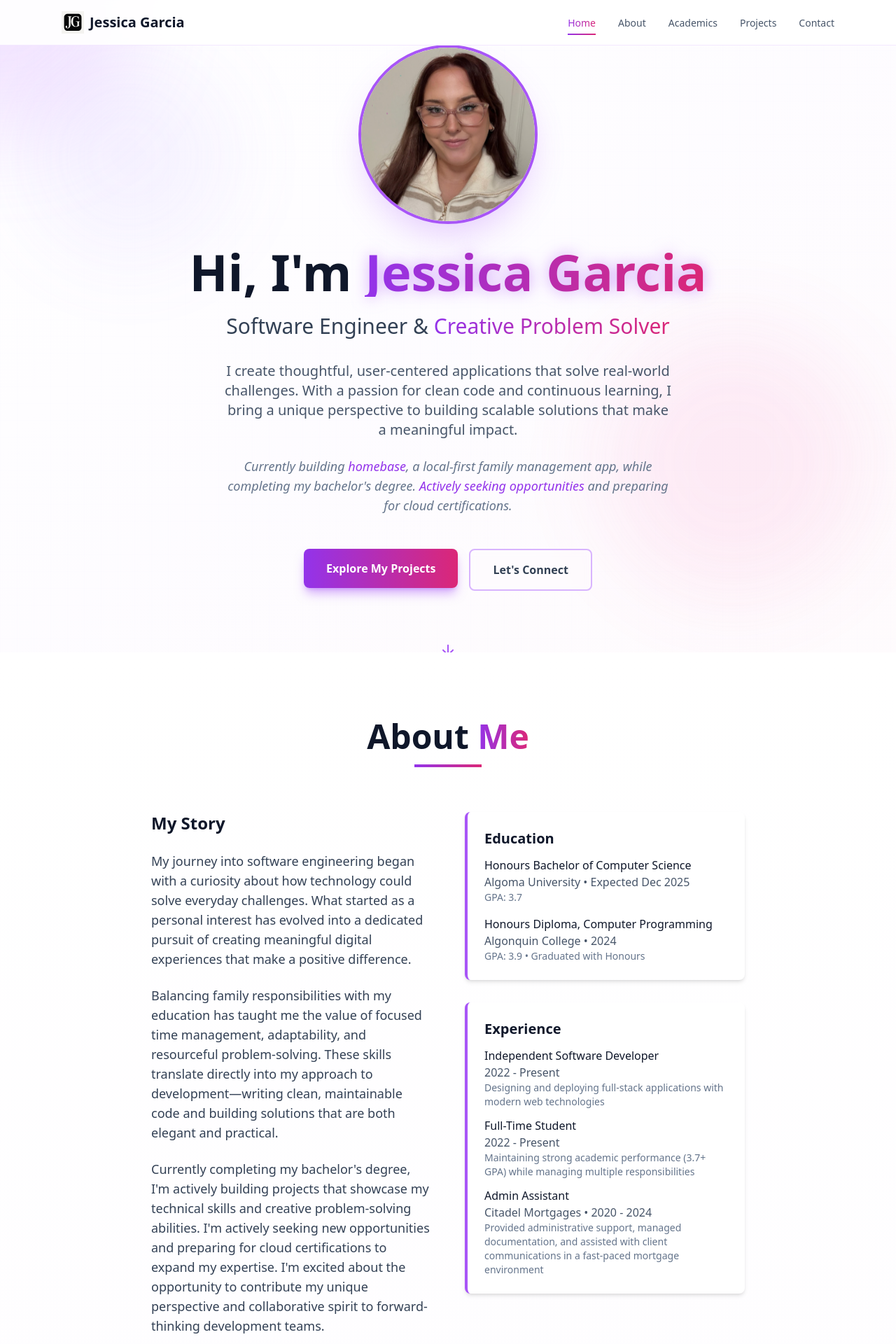
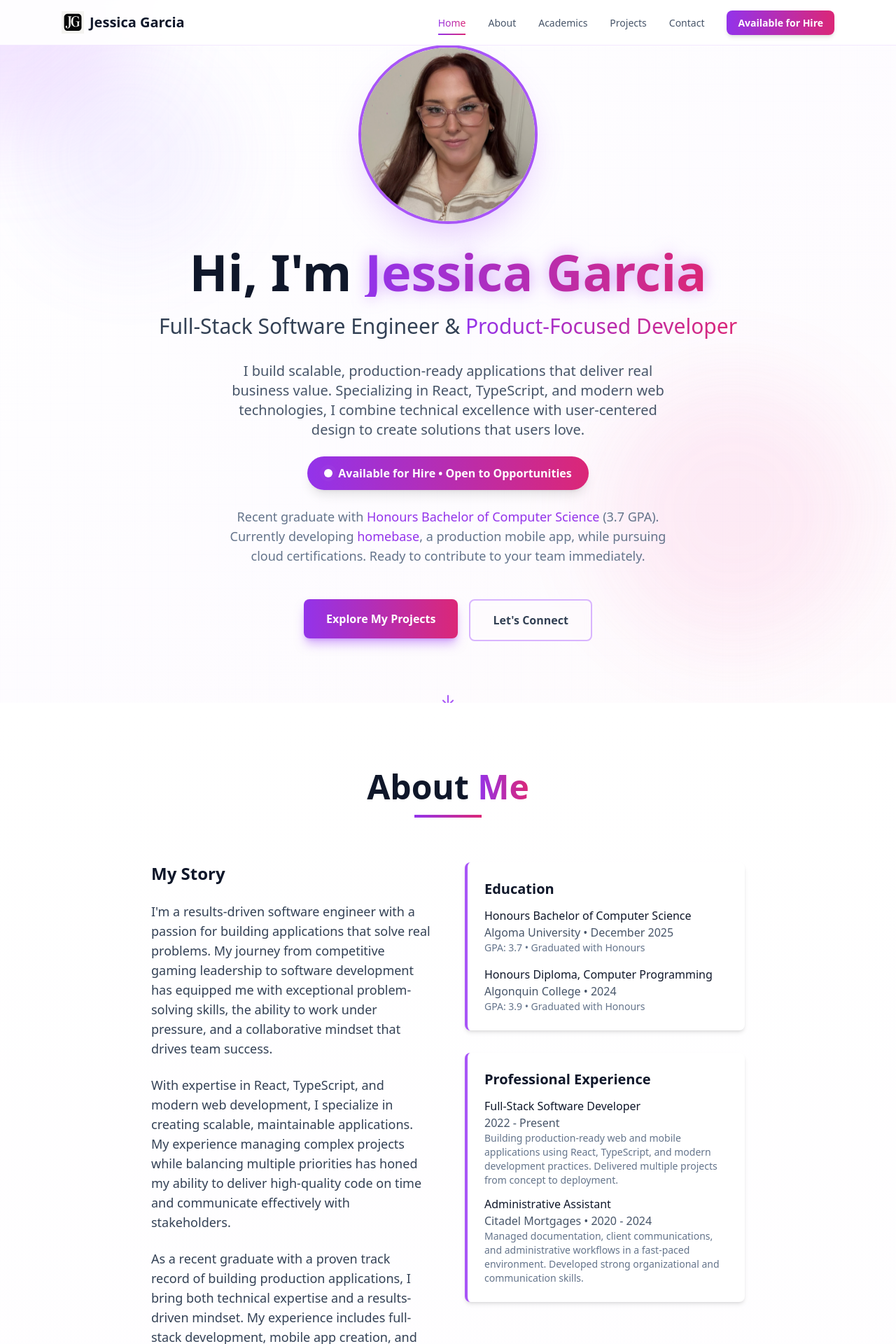
Before and after one commit to JessicaCodesx/jessicagarcia, a React (Vite) app: page / in a window 1280 px wide. Shown: the top 1920 px of the page at 70% size. Built offline with nearby package versions, Linux system fonts and the light colour scheme.

Commit message:
quick refresh

```diff
--- a/src/components/About.tsx
+++ b/src/components/About.tsx
@@ -63,24 +63,23 @@ const About = () => {
             </h3>
 
             <p className="text-base sm:text-lg text-slate-700 leading-relaxed">
-              My journey into software engineering began with a curiosity about how technology
-              could solve everyday challenges. What started as a personal interest has evolved
-              into a dedicated pursuit of creating meaningful digital experiences that make
-              a positive difference.
+              I'm a results-driven software engineer with a passion for building applications that solve real problems.
+              My journey from competitive gaming leadership to software development has equipped me with exceptional
+              problem-solving skills, the ability to work under pressure, and a collaborative mindset that drives team success.
             </p>
 
             <p className="text-base sm:text-lg text-slate-700 leading-relaxed">
-              Balancing family responsibilities with my education has taught me the value of
-              focused time management, adaptability, and resourceful problem-solving. These
-              skills translate directly into my approach to development—writing clean,
-              maintainable code and building solutions that are both elegant and practical.
+              With expertise in React, TypeScript, and modern web development, I specialize in creating scalable,
+              maintainable applications. My experience managing complex projects while balancing multiple priorities
+              has honed my ability to deliver high-quality code on time and communicate effectively with stakeholders.
             </p>
 
             <p className="text-base sm:text-lg text-slate-700 leading-relaxed">
-              Currently completing my bachelor's degree, I'm actively building projects that showcase my technical skills and
-              creative problem-solving abilities. I'm actively seeking new opportunities and preparing for cloud certifications
-              to expand my expertise. I'm excited about the opportunity to contribute
-              my unique perspective and collaborative spirit to forward-thinking development teams.
+              As a recent graduate with a proven track record of building production applications, I bring both
+              technical expertise and a results-driven mindset. My experience includes full-stack development,
+              mobile app creation, and managing complex projects from concept to deployment. I'm actively seeking
+              software engineering roles where I can leverage my skills in React, TypeScript, and modern web
+              technologies to deliver impactful solutions.
             </p>
           </motion.div>
 
@@ -92,8 +91,8 @@ const About = () => {
               <div className="space-y-4">
                 <div>
                   <p className="font-medium text-slate-900">Honours Bachelor of Computer Science</p>
-                  <p className="text-slate-600">Algoma University • Expected Dec 2025</p>
-                  <p className="text-sm text-slate-500">GPA: 3.7</p>
+                  <p className="text-slate-600">Algoma University • December 2025</p>
+                  <p className="text-sm text-slate-500">GPA: 3.7 • Graduated with Honours</p>
                 </div>
                 <div>
                   <p className="font-medium text-slate-900">Honours Diploma, Computer Programming</p>
@@ -105,22 +104,17 @@ const About = () => {
 
             {/* Experience */}
             <div className="bg-white p-6 rounded-lg border-l-4 border-purple-500 shadow-md hover:shadow-lg transition-shadow">
-              <h4 className="text-lg sm:text-xl font-semibold text-slate-900 mb-3">Experience</h4>
+              <h4 className="text-lg sm:text-xl font-semibold text-slate-900 mb-3">Professional Experience</h4>
               <div className="space-y-3">
                 <div>
-                  <p className="font-medium text-slate-900">Independent Software Developer</p>
+                  <p className="font-medium text-slate-900">Full-Stack Software Developer</p>
                   <p className="text-slate-600">2022 - Present</p>
-                  <p className="text-sm text-slate-500">Designing and deploying full-stack applications with modern web technologies</p>
+                  <p className="text-sm text-slate-500">Building production-ready web and mobile applications using React, TypeScript, and modern development practices. Delivered multiple projects from concept to deployment.</p>
                 </div>
                 <div>
-                  <p className="font-medium text-slate-900">Full-Time Student</p>
-                  <p className="text-slate-600">2022 - Present</p>
-                  <p className="text-sm text-slate-500">Maintaining strong academic performance (3.7+ GPA) while managing multiple responsibilities</p>
-                </div>
-                <div>
-                  <p className="font-medium text-slate-900">Admin Assistant</p>
+                  <p className="font-medium text-slate-900">Administrative Assistant</p>
                   <p className="text-slate-600">Citadel Mortgages • 2020 - 2024</p>
-                  <p className="text-sm text-slate-500">Provided administrative support, managed documentation, and assisted with client communications in a fast-paced mortgage environment</p>
+                  <p className="text-sm text-slate-500">Managed documentation, client communications, and administrative workflows in a fast-paced environment. Developed strong organizational and communication skills.</p>
                 </div>
               </div>
             </div>
--- a/src/components/Header.tsx
+++ b/src/components/Header.tsx
@@ -58,7 +58,7 @@ const Header = () => {
           </motion.div>
 
           {/* Desktop Navigation */}
-          <nav className="hidden md:flex space-x-8">
+          <nav className="hidden md:flex items-center space-x-8">
             {navigation.map((item, index) => (
               <motion.div
                 key={item.name}
@@ -88,6 +88,20 @@ const Header = () => {
                 </Link>
               </motion.div>
             ))}
+            <motion.div
+              initial={{ opacity: 0, scale: 0.8 }}
+              animate={{ opacity: 1, scale: 1 }}
+              transition={{ delay: 0.5 }}
+            >
+              <Link
+                to="/contact"
+                className="bg-gradient-to-r from-purple-600 to-pink-600 text-white px-4 py-2 rounded-lg text-sm font-semibold hover:from-purple-500 hover:to-pink-500 transition-all shadow-md hover:shadow-lg"
+                whileHover={{ scale: 1.05 }}
+                whileTap={{ scale: 0.95 }}
+              >
+                Available for Hire
+              </Link>
+            </motion.div>
           </nav>
 
           {/* Mobile Menu Button */}
--- a/src/components/Hero.tsx
+++ b/src/components/Hero.tsx
@@ -139,8 +139,8 @@ const Hero = () => {
           className="text-lg sm:text-xl md:text-2xl lg:text-3xl text-slate-700 mb-8 font-light px-2"
           variants={itemVariants}
         >
-          Software Engineer &{' '}
-          <span className="bg-gradient-to-r from-purple-600 to-pink-600 bg-clip-text text-transparent font-medium">Creative Problem Solver</span>
+          Full-Stack Software Engineer &{' '}
+          <span className="bg-gradient-to-r from-purple-600 to-pink-600 bg-clip-text text-transparent font-medium">Product-Focused Developer</span>
         </motion.h2>
 
         {/* Bio */}
@@ -148,17 +148,37 @@ const Hero = () => {
           className="text-base sm:text-lg md:text-xl text-slate-600 mb-6 max-w-2xl mx-auto leading-relaxed px-4"
           variants={itemVariants}
         >
-          I create thoughtful, user-centered applications that solve real-world challenges.
-          With a passion for clean code and continuous learning, I bring a unique perspective
-          to building scalable solutions that make a meaningful impact.
+          I build scalable, production-ready applications that deliver real business value.
+          Specializing in React, TypeScript, and modern web technologies, I combine technical
+          excellence with user-centered design to create solutions that users love.
         </motion.p>
+
+        {/* Availability Badge */}
+        <motion.div
+          className="mb-6"
+          variants={itemVariants}
+        >
+          <motion.div
+            className="inline-flex items-center gap-2 bg-gradient-to-r from-purple-600 to-pink-600 text-white px-6 py-3 rounded-full shadow-lg"
+            whileHover={{ scale: 1.05 }}
+            transition={{ type: "spring", stiffness: 300 }}
+          >
+            <span className="relative flex h-3 w-3">
+              <span className="animate-ping absolute inline-flex h-full w-full rounded-full bg-white opacity-75"></span>
+              <span className="relative inline-flex rounded-full h-3 w-3 bg-white"></span>
+            </span>
+            <span className="font-semibold text-sm sm:text-base">Available for Hire • Open to Opportunities</span>
+          </motion.div>
+        </motion.div>
 
         {/* Currently */}
         <motion.p
-          className="text-sm sm:text-base md:text-lg text-slate-500 mb-12 max-w-2xl mx-auto leading-relaxed px-4 italic"
+          className="text-sm sm:text-base md:text-lg text-slate-500 mb-12 max-w-2xl mx-auto leading-relaxed px-4"
           variants={itemVariants}
         >
-          Currently building <span className="text-purple-600 font-medium">homebase</span>, a local-first family management app, while completing my bachelor's degree. <span className="text-purple-600 font-medium">Actively seeking opportunities</span> and preparing for cloud certifications.
+          Recent graduate with <span className="text-purple-600 font-medium">Honours Bachelor of Computer Science</span> (3.7 GPA).
+          Currently developing <span className="text-purple-600 font-medium">homebase</span>, a production mobile app, while pursuing cloud certifications.
+          Ready to contribute to your team immediately.
         </motion.p>
 
         {/* CTA Buttons */}
--- a/src/components/Projects.tsx
+++ b/src/components/Projects.tsx
@@ -95,8 +95,9 @@ const Projects = () => {
             transition={{ duration: 0.8, delay: 0.3 }}
           />
           <p className="text-base sm:text-lg md:text-xl text-slate-600 max-w-3xl mx-auto px-4">
-            A collection of projects that demonstrate my ability to build thoughtful,
-            user-centered applications and explore creative solutions across different domains.
+            Production-ready applications showcasing full-stack development capabilities, modern architecture patterns,
+            and a focus on delivering exceptional user experiences. Each project demonstrates technical proficiency,
+            problem-solving skills, and attention to detail.
           </p>
         </motion.div>
 
@@ -229,10 +230,10 @@ const Projects = () => {
           >
             <div className="absolute inset-0 bg-gradient-to-r from-purple-500 to-pink-500 opacity-0 group-hover:opacity-100 transition-opacity duration-500" />
             <div className="relative z-10">
-              <h3 className="text-2xl font-bold text-white mb-4">Interested in seeing more?</h3>
+              <h3 className="text-2xl font-bold text-white mb-4">Ready to See More of My Work?</h3>
               <p className="text-white/90 mb-6">
-                I'm continuously building new projects and exploring emerging technologies.
-                Check out my GitHub to see the latest work.
+                I'm actively developing new projects and continuously expanding my technical expertise.
+                Explore my GitHub to see additional code samples, contributions, and ongoing development work.
               </p>
               <motion.a
                 href="https://github.com/JessicaCodesx"
--- a/src/pages/AboutPage.tsx
+++ b/src/pages/AboutPage.tsx
@@ -109,7 +109,7 @@ const AboutPage = () => {
             {[
               "My path to software engineering isn't traditional, but it's uniquely mine. As a stay-at-home mom who decided to pursue her passion for technology, I've learned that determination and strategic thinking can overcome any obstacle.",
               "The journey began when I realized I wanted to build things that matter. While balancing family responsibilities, I threw myself into computer programming at Algonquin College, graduating with honours and a 3.9 GPA. But that was just the beginning.",
-              "Now, as I complete my Honours Bachelor of Computer Science while maintaining a 3.7 GPA, I'm continuing to build my skills and expand my knowledge. Every late night study session, every complex algorithm mastered, every project deployed - it's all part of my journey of continuous growth.",
+              "Having completed my Honours Bachelor of Computer Science with a 3.7 GPA in December 2025, I'm continuing to build my skills and expand my knowledge. Every late night study session, every complex algorithm mastered, every project deployed - it's all part of my journey of continuous growth.",
               "What drives me isn't just the technical challenge (though I love that too), it's the opportunity to create solutions that make a real difference in people's lives. Whether it's building a study assistant to help students succeed or crafting engaging gaming experiences, I believe technology should serve humanity."
             ].map((text, index) => (
               <motion.p key={index} variants={itemVariants}>
--- a/src/pages/AcademicsPage.tsx
+++ b/src/pages/AcademicsPage.tsx
@@ -1,4 +1,4 @@
-import { Award, BookOpen, Target, Star, Trophy } from 'lucide-react'
+import { Award, Target, Star, Trophy } from 'lucide-react'
 import { motion } from 'framer-motion'
 import { useInView } from 'framer-motion'
 import { useRef } from 'react'
@@ -114,7 +114,7 @@ const AcademicsPage = () => {
               initial="hidden"
               animate={timelineInView ? "visible" : "hidden"}
             >
-              {/* Current Bachelor's */}
+              {/* Bachelor's */}
               <motion.div
                 className="grid lg:grid-cols-2 gap-8 items-center"
                 variants={itemVariants}
@@ -132,21 +132,21 @@ const AcademicsPage = () => {
                   >
                     <div className="absolute -left-4 top-1/2 transform -translate-y-1/2 w-8 h-8 bg-purple-500 rounded-full border-4 border-white hidden lg:block"></div>
                     <div className="flex items-center mb-4">
-                      <BookOpen className="w-6 h-6 text-purple-500 mr-2" />
-                      <span className="text-purple-500 font-bold">IN PROGRESS</span>
+                      <Award className="w-6 h-6 text-purple-500 mr-2" />
+                      <span className="text-purple-500 font-bold">COMPLETED</span>
                     </div>
                     <h3 className="text-xl sm:text-2xl font-bold text-slate-900 mb-2">
                       Honours Bachelor of Computer Science
                     </h3>
                     <p className="text-slate-700 font-medium mb-2">Algoma University</p>
-                    <p className="text-slate-600 text-sm mb-4">Expected December 2025</p>
+                    <p className="text-slate-600 text-sm mb-4">December 2025</p>
                     <div className="flex items-center mb-4">
                       <Star className="w-5 h-5 text-purple-500 mr-2" />
-                      <span className="text-slate-900 font-medium">Current GPA: 3.7</span>
+                      <span className="text-slate-900 font-medium">GPA: 3.7</span>
                     </div>
                     <p className="text-slate-700 leading-relaxed">
                       Advanced coursework in algorithms, data structures, software engineering,
-                      and system design. Maintaining excellent academic standing while balancing family responsibilities.
+                      and system design. Completed with excellent academic standing while balancing family responsibilities.
                     </p>
                   </motion.div>
                 </motion.div>
@@ -160,7 +160,7 @@ const AcademicsPage = () => {
                     className="bg-gray-50 p-6 rounded-lg mb-4"
                     whileHover={{ scale: 1.02 }}
                   >
-                    <h4 className="text-lg font-semibold text-slate-900 mb-3">Current & Recent Courses</h4>
+                    <h4 className="text-lg font-semibold text-slate-900 mb-3">Key Courses</h4>
                     <div className="space-y-3">
                       <div className="border-l-4 border-purple-500 pl-4">
                         <h5 className="font-medium text-slate-900">Analysis of Algorithms</h5>
@@ -320,7 +320,7 @@ const AcademicsPage = () => {
                 </li>
                 <li className="flex items-start">
                   <Star className="w-4 h-4 text-purple-500 mr-2 mt-1 flex-shrink-0" />
-                  <span>Maintaining 3.7 GPA in Honours Bachelor's program</span>
+                  <span>Completed Honours Bachelor's program with 3.7 GPA (December 2025)</span>
                 </li>
                 <li className="flex items-start">
                   <Star className="w-4 h-4 text-purple-500 mr-2 mt-1 flex-shrink-0" />
--- a/src/pages/ContactPage.tsx
+++ b/src/pages/ContactPage.tsx
@@ -76,8 +76,9 @@ const ContactPage = () => {
             animate={heroInView ? { opacity: 1, y: 0 } : { opacity: 0, y: 30 }}
             transition={{ duration: 0.6, delay: 0.2 }}
           >
-            Currently seeking software engineering opportunities! Interested in collaborating,
-            have questions about my projects, or want to discuss roles? I'd love to hear from you!
+            Available for immediate hire! I'm actively seeking software engineering opportunities
+            and excited to bring my technical skills, collaborative mindset, and passion for building
+            great products to your team. Let's discuss how I can contribute to your success.
           </motion.p>
         </div>
       </section>
@@ -199,11 +200,11 @@ const ContactPage = () => {
             {[
               {
                 q: "Are you available for work?",
-                a: "Yes! I'm actively seeking software engineering opportunities and available to start immediately. Open to full-time, part-time, and contract positions."
+                a: "Yes! I'm actively seeking software engineering opportunities and available to start immediately. Open to full-time positions, contract work, and remote opportunities. Ready to contribute from day one."
               },
               {
-                q: "What kind of opportunities interest you?",
-                a: "I'm interested in software engineering roles, internships, collaborative projects, and any opportunities to work with innovative teams on meaningful problems."
+                q: "What kind of roles are you looking for?",
+                a: "I'm seeking software engineering positions where I can leverage my full-stack development skills. Particularly interested in React/TypeScript roles, frontend development, and opportunities to work on user-facing products that make a real impact."
               },
               {
                 q: "Can you work remotely?",
@@ -243,7 +244,7 @@ const ContactPage = () => {
             animate={ctaInView ? { opacity: 1, y: 0 } : { opacity: 0, y: 30 }}
             transition={{ duration: 0.6 }}
           >
-            Ready to <span className="text-white">Hire?</span>
+            Let's Build Something <span className="text-white">Great Together</span>
           </motion.h2>
           <motion.p
             className="text-xl text-white/90 mb-8 max-w-2xl mx-auto"
@@ -251,8 +252,9 @@ const ContactPage = () => {
             animate={ctaInView ? { opacity: 1, y: 0 } : { opacity: 0, y: 30 }}
             transition={{ duration: 0.6, delay: 0.2 }}
           >
-            I'm actively seeking software engineering opportunities and excited to contribute
-            to your team. Let's discuss how I can help bring your projects to life!
+            I'm ready to hit the ground running and make an immediate impact on your team.
+            With proven experience building production applications and a passion for continuous learning,
+            I bring both technical expertise and a collaborative spirit to every project.
           </motion.p>
           <motion.div
             className="flex flex-col sm:flex-row gap-4 justify-center"
```
